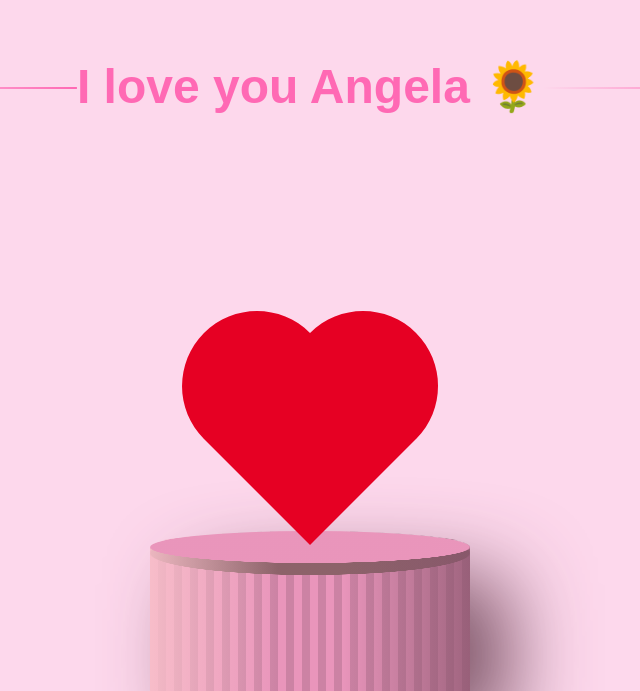
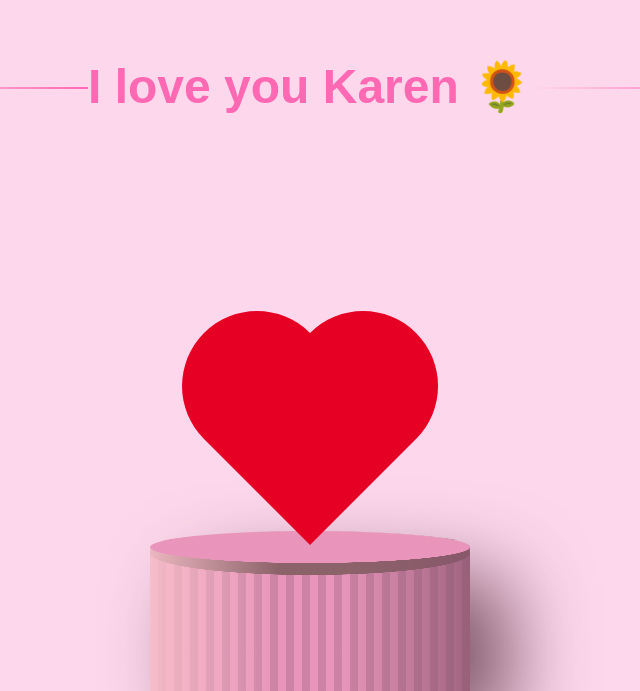
Before and after one commit to AlexxAdrian/Heart-Love, a plain HTML site: page index.html in a window 1280 px wide. Shown: the part 109-800 px from the top of the page, without its empty margins (330-970 px from the left). Drawn offline with Linux system fonts and the light colour scheme.

Commit message:
karenindex.html

```diff
--- a/index.html
+++ b/index.html
@@ -6,17 +6,9 @@
   <link rel="stylesheet" href="./style.css">
 </head>
 <body>
-<h1>I love you Angela 🌻</h1>
+<h1>I love you Karen 🌻</h1>
 <div class="display">
   <svg viewBox="0 0 100 92">
     <path d="M8.57864 8.57864C20.0168 -2.85955 38.5618 -2.85955 50 8.57864C61.4382 -2.85955 79.9832 -2.85955 91.4214 8.57864C102.86 20.0168 102.86 38.5618 91.4214 50C91.4162 50.0052 91.411 50.0104 91.4058 50.0156L50 91.4213L8.59924 50.0206C8.59237 50.0137 8.58551 50.0069 8.57864 50C-2.85955 38.5618 -2.85955 20.0168 8.57864 8.57864Z" fill="currentcolor"/>
   </svg>
 </div>
-<!-- Sigueme en Tiktok e Instagram
-
-  Tk: https://www.tiktok.com/@alexx.dev?is_from_webapp=1&sender_device=pc
-  Ig: https://www.instagram.com/alexx_deev?utm_source=ig_web_button_share_sheet&igsh=ZDNlZDc0MzIxNw==
-
--->
-</body>
-</html>
```
